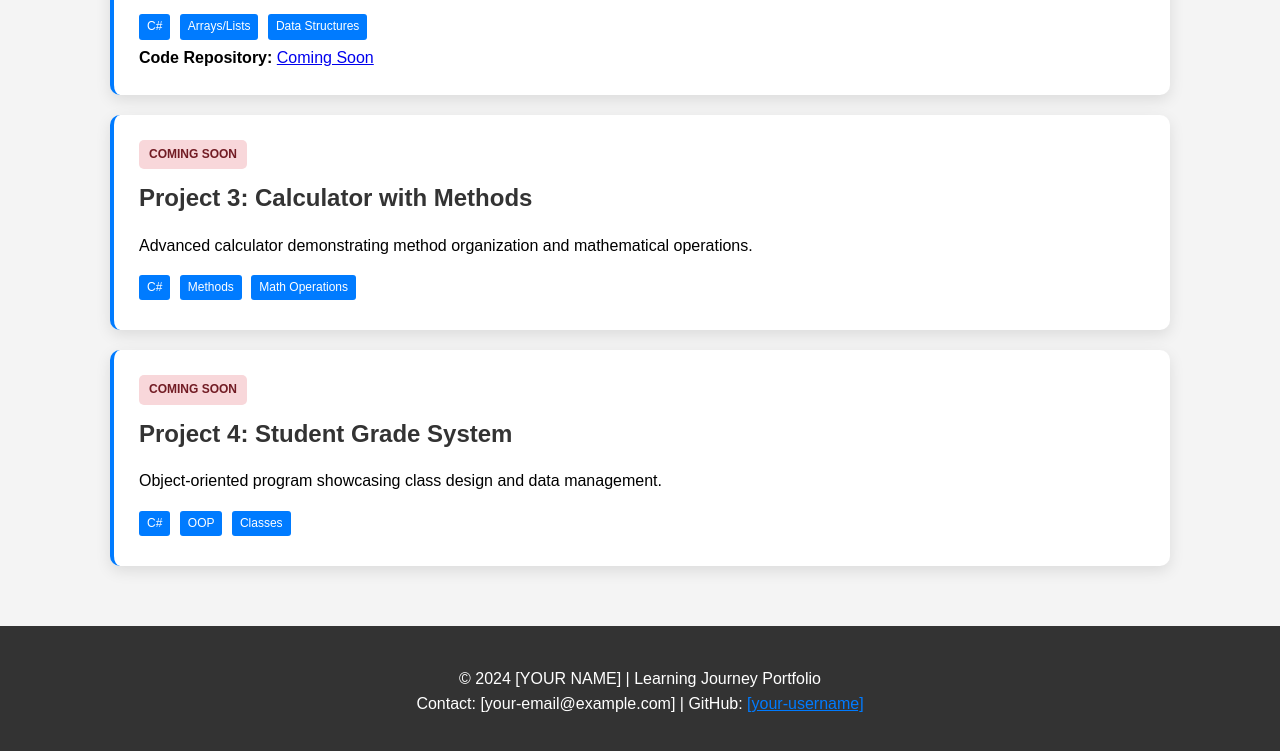
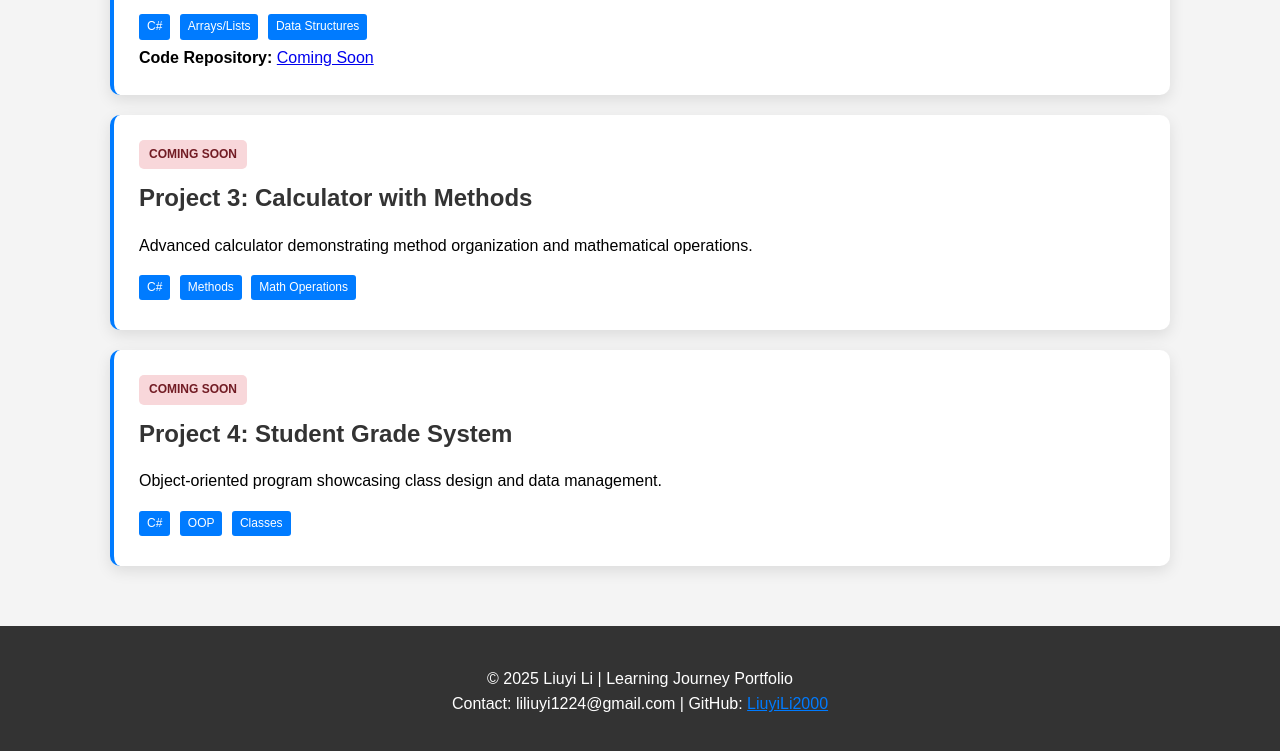
Before and after one commit to LiuyiLi2000/Portfolio, a plain HTML site: page index.html in a window 1280 px wide. Shown: the part 1207-1958 px from the top of the page. Drawn offline with Linux system fonts and the light colour scheme.

Commit message:
Update index.html

```diff
--- a/index.html
+++ b/index.html
@@ -3,7 +3,7 @@
 <head>
     <meta charset="UTF-8">
     <meta name="viewport" content="width=device-width, initial-scale=1.0">
-    <title>QA Portfolio - [YOUR NAME HERE]</title>
+    <title>Portfolio - Liuyi Li</title>
     <style>
         * {
             margin: 0;
@@ -102,7 +102,7 @@
 <body>
     <header>
         <div class="container">
-            <h1>[YOUR NAME HERE]</h1>
+            <h1>Liuyi Li</h1>
             <p>Junior QA Engineer | C# Developer | Test Automation</p>
         </div>
     </header>
@@ -196,8 +196,8 @@
 
     <footer>
         <div class="container">
-            <p>&copy; 2024 [YOUR NAME] | Learning Journey Portfolio</p>
-            <p>Contact: [your-email@example.com] | GitHub: <a href="https://github.com/[your-username]" style="color: #007bff;">[your-username]</a></p>
+            <p>&copy; 2025 Liuyi Li | Learning Journey Portfolio</p>
+            <p>Contact: liliuyi1224@gmail.com | GitHub: <a href="https://github.com/[your-username]" style="color: #007bff;">LiuyiLi2000</a></p>
         </div>
     </footer>
 </body>
```
